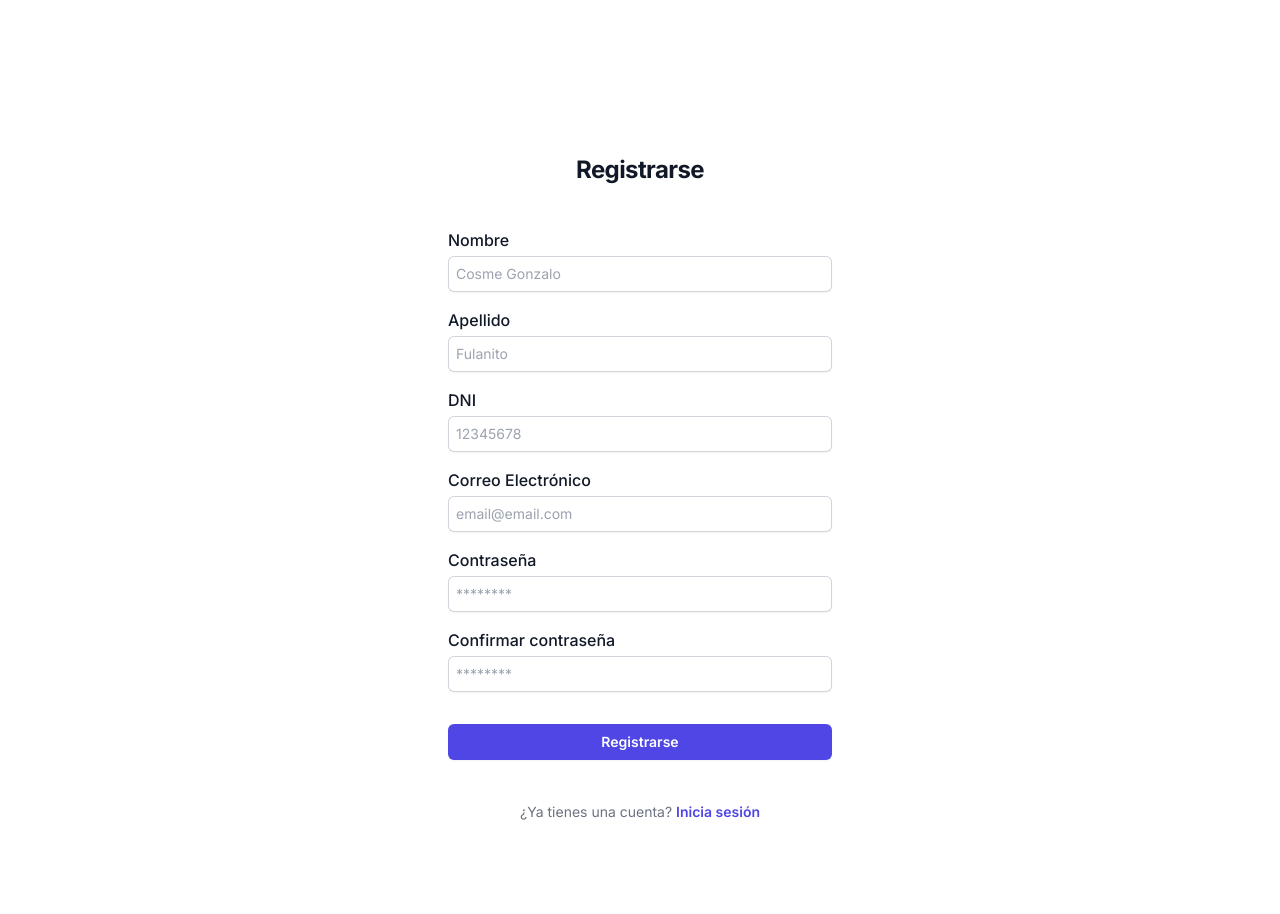
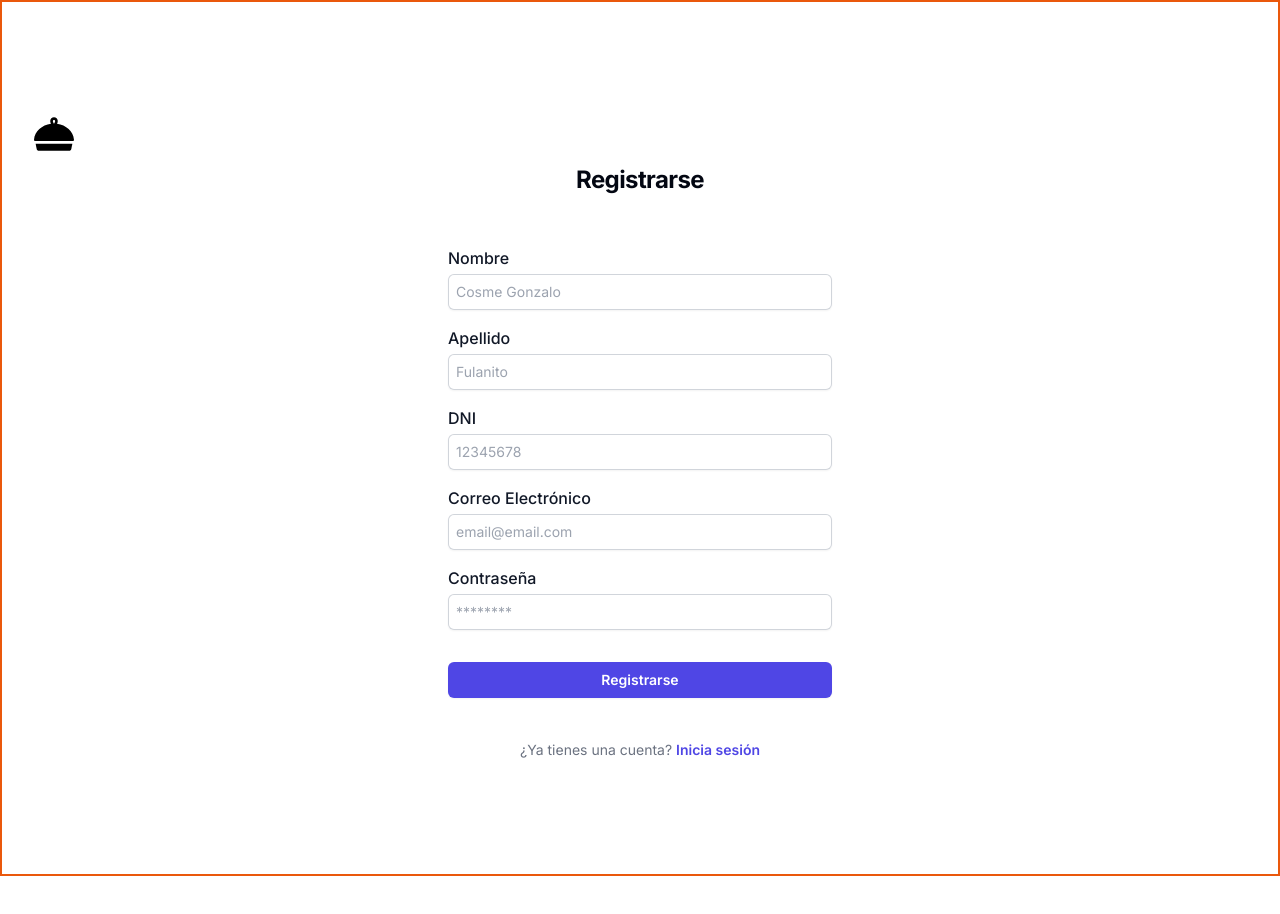
Before and after one commit to LeandroRadins/comedorcito, a Next.js app: page /auth/register in a window 1280 px wide. Shown: the top 914 px of the page. After the commit the page ends 876 px from the top, so only its background shows below. Built offline with nearby package versions, Linux system fonts and the light colour scheme.

Commit message:
Tareas: -Se configuro el PageHeader --Se agrego una imagen de prueba -Se intentio integrar middleware de next-auth sin exito

```diff
--- a/app/api/auth/[...nextauth]/route.ts
+++ b/app/api/auth/[...nextauth]/route.ts
@@ -47,6 +47,9 @@ const credentialsOptions = {
       },
     }),
   ],
+  pages: {
+    signIn: "/auth/login",
+  },
 };
 
 const handler = NextAuth(credentialsOptions);
--- a/app/auth/components/FormHeader.tsx
+++ /dev/null
@@ -1,18 +0,0 @@
-interface FormHeaderProps {
-  title: string;
-}
-
-export const FormHeader: React.FC<FormHeaderProps> = ({title}) => {
-  return (
-    <div className="sm:mx-auto sm:w-full sm:max-w-sm">
-      {/* <img
-            className="mx-auto h-10 w-auto"
-            src="https://tailwindui.com/img/logos/mark.svg?color=indigo&shade=600"
-            alt="Your Company"
-          /> */}
-      <h2 className="mt-10 text-center text-2xl font-bold leading-9 tracking-tight text-gray-900">
-        {title}
-      </h2>
-    </div>
-  );
-};
--- a/app/auth/login/components/LoginForm.tsx
+++ b/app/auth/components/LoginForm.tsx
@@ -4,12 +4,10 @@ import { loginSchema } from "@/schema/index";
 import { signIn } from "next-auth/react";
 import { useRouter } from "next/navigation";
 import { useForm } from "react-hook-form";
-import { FormHeader } from "@/app/auth/components/FormHeader";
+import { PageHeader } from "@/app/components/PageHeader";
 import { z } from "zod";
 import FormField from "@/app/components/FormField";
 import Link from "next/link";
-
-// TODO: armar los datos dinamicos para el manejo de datos desde front y back
 
 const LoginForm = () => {
   const {
@@ -45,7 +43,16 @@ const LoginForm = () => {
   return (
     <>
       <div className="flex max-h-full flex-1 flex-col justify-center px-6 py-28 lg:px-8">
-        <FormHeader title="Iniciar sesión" />
+        <PageHeader
+          title="Iniciar sesión"
+          imageData={{
+            src: "/dinner.svg",
+            alt: "dinner",
+            width: 24,
+            height: 24,
+          }}
+          headerStyle="mx-auto text-center"
+        />
 
         <div className="mt-10 sm:mx-auto sm:w-full sm:max-w-sm">
           <form className="space-y-4" onSubmit={handleSubmit(onsubmit)}>
--- a/app/auth/register/components/RegisterForm.tsx
+++ b/app/auth/components/RegisterForm.tsx
@@ -5,8 +5,8 @@ import { zodResolver } from "@hookform/resolvers/zod";
 import { useRouter } from "next/navigation";
 import { useForm } from "react-hook-form";
 import { z } from "zod";
-import FormField from "../../../components/FormField";
-import { FormHeader } from "../../components/FormHeader";
+import FormField from "../../components/FormField";
+import { PageHeader } from "../../components/PageHeader";
 import Link from "next/link";
 
 const RegisterForm = () => {
@@ -22,7 +22,6 @@ const RegisterForm = () => {
       dni: "",
       email: "",
       password: "",
-      confirmPassword: "",
     },
   });
 
@@ -40,13 +39,10 @@ const RegisterForm = () => {
       return;
     }
 
-    // Se elimina confirmPassword del objeto data
-    const { confirmPassword, ...rest } = data;
-
     const res = await fetch("/api/auth/register", {
       headers: { "Content-Type": "application/json" },
       method: "POST",
-      body: JSON.stringify(rest),
+      body: JSON.stringify(data),
     });
 
     if (res.ok) {
@@ -63,12 +59,20 @@ const RegisterForm = () => {
 
   return (
     <>
-      <div className="flex max-h-full flex-1 flex-col justify-center px-6 py-28 lg:px-8">
-        <FormHeader title="Registrarse" />
+      <div className="flex max-h-full flex-1 flex-col justify-center px-6 py-28 lg:px-8 border-2 border-orange-600">
+        <PageHeader
+          title="Registrarse"
+          imageData={{
+            src: "/dinner.svg",
+            alt: "dinner",
+            width: 24,
+            height: 24,
+          }}
+          headerStyle="mx-auto text-center"
+        />
 
         <div className="mt-10 sm:mx-auto sm:w-full sm:max-w-sm">
           <form className="space-y-4" onSubmit={handleSubmit(onsubmit)}>
-
             <div>
               <FormField
                 labelName="Nombre"
@@ -125,17 +129,6 @@ const RegisterForm = () => {
             </div>
 
             <div>
-              <FormField
-                labelName="Confirmar contraseña"
-                name="confirmPassword"
-                type="password"
-                placeholder="********"
-                register={register}
-                error={errors.confirmPassword}
-              />
-            </div>
-
-            <div>
               <button
                 type="submit"
                 className="flex w-full justify-center rounded-md mt-8 bg-indigo-600 px-3 py-1.5 text-sm font-semibold leading-6 text-white shadow-sm hover:bg-indigo-500 focus-visible:outline focus-visible:outline-2 focus-visible:outline-offset-2 focus-visible:outline-indigo-600"
--- a/app/auth/login/page.tsx
+++ b/app/auth/login/page.tsx
@@ -1,4 +1,4 @@
-import LoginForm from "@/app/auth/login/components/LoginForm";
+import LoginForm from "@/app/auth/components/LoginForm";
 
 const LoginPage = () => {
   return (
--- a/app/auth/register/page.tsx
+++ b/app/auth/register/page.tsx
@@ -1,4 +1,4 @@
-import RegisterForm from "@/app/auth/register/components/RegisterForm";
+import RegisterForm from "@/app/auth/components/RegisterForm";
 
 const RegisterPage = () => {
   return (
--- /dev/null
+++ b/app/components/PageHeader.tsx
@@ -0,0 +1,38 @@
+import Image from "next/image";
+
+interface PageHeaderProps {
+  title: string;
+  headerStyle?: string;
+  imageStyle?: string;
+  imageData: {
+    src: string;
+    alt: string;
+    width: number;
+    height: number;
+  };
+}
+
+export const PageHeader: React.FC<PageHeaderProps> = ({
+  title,
+  headerStyle,
+  imageStyle,
+  imageData,
+}) => {
+  return (
+    <>
+      {/*TODO: Agregar img de nexts */}
+      <Image
+        className={`my-auto size-10 ${imageStyle}`}
+        src={imageData.src}
+        alt={imageData.src}
+        width={imageData.width}
+        height={imageData.height}
+      />
+      <p
+        className={`text-2xl font-bold leading-9 tracking-tight py-2 px-2 ${headerStyle}`}
+      >
+        {title}
+      </p>
+    </>
+  );
+};
--- /dev/null
+++ b/app/dashboard/page.tsx
@@ -0,0 +1,7 @@
+const DashboardPage = () => {
+  return (
+    <div>DashboardPage</div>
+  )
+}
+
+export default DashboardPage
--- /dev/null
+++ b/middleware.ts
@@ -0,0 +1,3 @@
+export { default } from "next-auth/middleware";
+
+export const config = { matcher: ["/dashboard"] };
--- a/schema/register.schema.ts
+++ b/schema/register.schema.ts
@@ -1,21 +1,19 @@
 import { z } from "zod";
 import { Prisma } from "@lib/db";
 
-interface RegisterFormProps extends Prisma.UserCreateInput {
-  confirmPassword: string;
-}
-
-export const registerSchema: z.ZodType<RegisterFormProps> = z
+export const registerSchema: z.ZodType<Prisma.UserCreateInput> = z
   .object({
     name: z
       .string()
       .min(2, { message: "Nombre demasiado corto (min. 2 caracteres)" })
-      .max(50, { message: "Nombre demasiado largo (máx. 50 caracteres)" }),
+      .max(50, { message: "Nombre demasiado largo (máx. 50 caracteres)" })
+      .toUpperCase(),
 
     surname: z
       .string()
       .min(2, { message: "Apellido demasiado corto (min. 2 caracteres)" })
-      .max(50, { message: "Apellido demasiado largo (máx. 50 caracteres)" }),
+      .max(50, { message: "Apellido demasiado largo (máx. 50 caracteres)" })
+      .toUpperCase(),
 
     dni: z
       //TODO: Ver el error Expected string, received nan
@@ -24,21 +22,12 @@ export const registerSchema: z.ZodType<RegisterFormProps> = z
         message: "DNI no valido (5-9 dígitos, sin puntos y guiones)",
       }),
 
-    email: z.string().email({ message: "¡No olvides tu correo electrónico!" }),
+    email: z.string().email({ message: "¡No olvides tu correo electrónico!" })
+    .toLowerCase(),
 
     password: z
       .string()
       .min(8, { message: "Contraseña demasiado corta (min. 8 caracteres)" }),
-
-    confirmPassword: z
-      .string({
-        required_error: "Confirme su contraseña",
-      })
-      .min(1, { message: "Confirme su contraseña" }),
-  })
-  .refine((data) => data.password === data.confirmPassword, {
-    message: "Las contraseñas no coinciden",
-    path: ["confirmPassword"],
   });
 
 export type RegisterInput = z.infer<typeof registerSchema>;
```
Also changed, not shown: public/dinner.svg (added).
